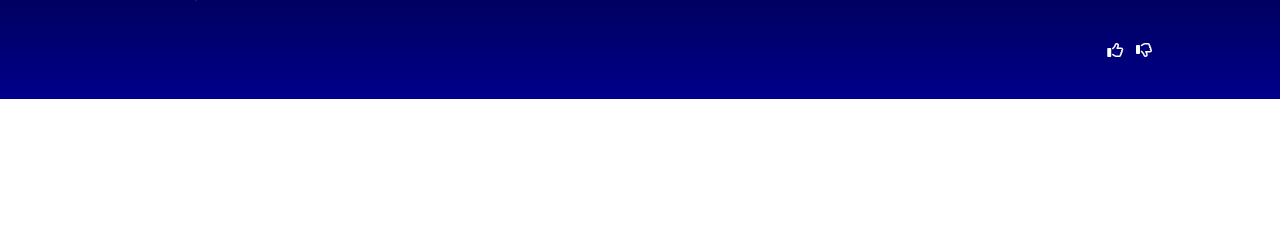
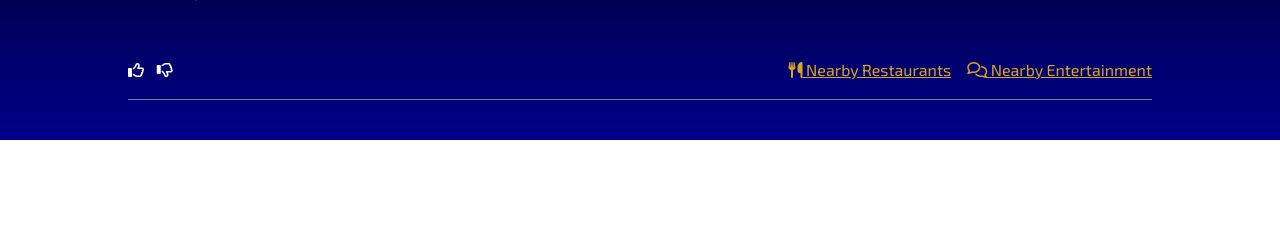
Before and after one commit to reyesjl/hockeyapp, a Django app: template main/templates/tournaments/tournament_by_id.html in a window 1280 px wide. Shown: the part 223-463 px from the top of the page. Run offline with Django 5.2, Linux system fonts and the light colour scheme; the template is opened without the code that fills it, so the values that code supplies are empty.

Commit message:
restaurant and entertainment link on tournament by id;

```diff
--- a/main/static/css/tournament_by_id.css
+++ b/main/static/css/tournament_by_id.css
@@ -34,12 +34,34 @@
     margin-right: 1rem;
 }
 
+.thumbs-actions-container {
+    margin-top: 40px;
+    display: flex;
+    justify-content: space-between;
+    padding: 20px 0;
+    border-bottom: 1px solid gray;
+    flex-wrap: wrap;
+    gap: 2rem;
+}
+
 .thumbs-wrapper {
-    margin-top: 40px;
     color: white;
     display: flex;
     gap: .8rem;
-    justify-content: flex-end;
+}
+
+.nearby-actions {
+    display: flex;
+    flex-wrap: wrap;
+    gap: 1rem;
+}
+
+.nearby-link {
+    color: goldenrod;
+}
+
+.nearby-link:hover {
+    color: gray;
 }
 
 .section-title {
--- a/main/templates/tournaments/tournament_by_id.html
+++ b/main/templates/tournaments/tournament_by_id.html
@@ -41,6 +41,7 @@
                 <i class="fa-solid fa-location-dot"></i> {{ tournament.location }}
             </a>
             <p class="tournament-rinks">Rinks Played In: {{ tournament_metadata.count_rinks }}</p>
+            <div class="thumbs-actions-container">
                 <div class="thumbs-wrapper">
                     <span class="likes">
                         <i class="fa-regular fa-thumbs-up"></i> {{ tournament_metadata.count_thumbs_up }}
@@ -48,6 +49,11 @@
                     <span class="dislikes">
                         <i class="fa-regular fa-thumbs-down"></i> {{ tournament_metadata.count_thumbs_down }}
                     </span>
+                </div>
+                <div class="nearby-actions">
+                    <a class="nearby-link" href="#"><i class="fa-solid fa-utensils"></i> Nearby Restaurants</a>
+                    <a class="nearby-link" href="#"><i class="fa-regular fa-comments"></i> Nearby Entertainment</a>
+                </div>
             </div>
         </div>
     </div>
```
Lines whose indentation alone changed are shown as unchanged.
